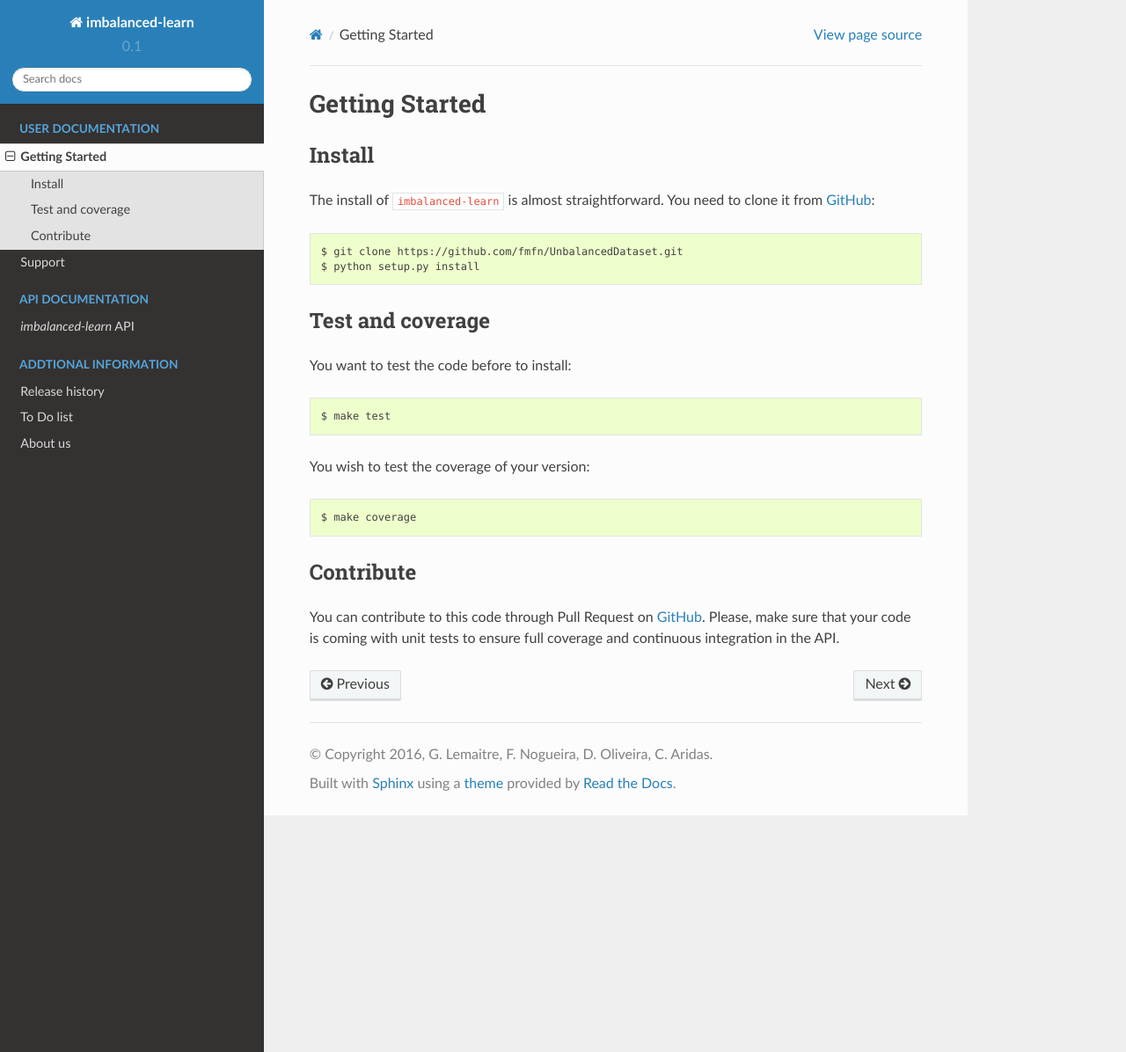
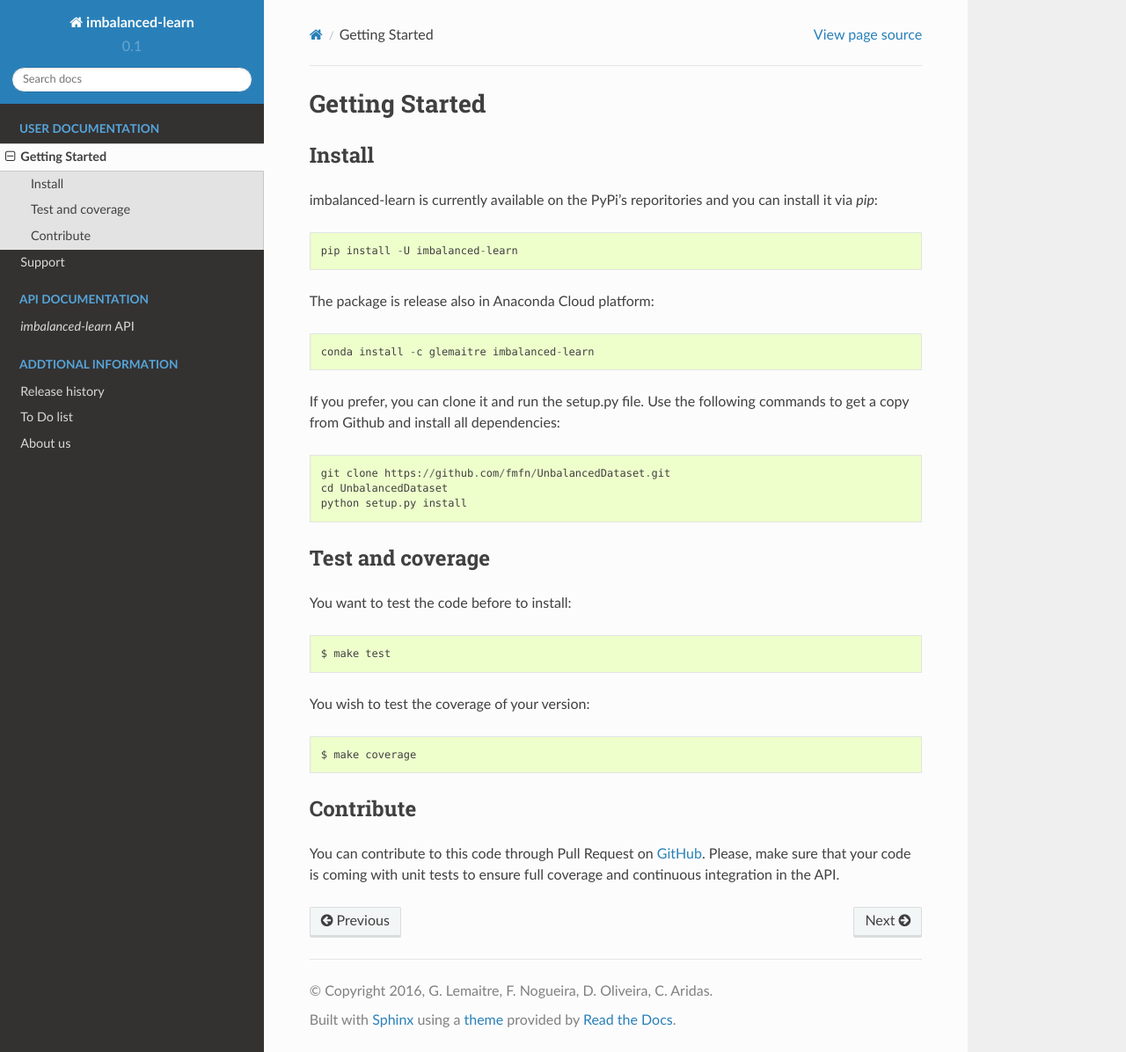
Before and after one commit to scikit-learn-contrib/imbalanced-learn, a Sphinx documentation site: the page built from doc/install.rst, in a window 1280 px wide and 1196 px high. Shown: the whole window at 88% size. Built offline with Sphinx 7.4.7 and the Read the Docs theme 2.0.0, drawn with Linux system fonts in a browser that asks for light colours; formulas are drawn with MathJax 3; pages that are not in the unit, such as notebooks, are missing from menus.

Commit message:
Update the install for conda and pypi release

```diff
--- a/doc/install.rst
+++ b/doc/install.rst
@@ -5,10 +5,20 @@ Getting Started
 Install
 =======
 
-The install of ``imbalanced-learn`` is almost straightforward. You need to clone it from GitHub_::
+imbalanced-learn is currently available on the PyPi's reporitories and you can install it via `pip`::
 
-  $ git clone https://github.com/fmfn/UnbalancedDataset.git
-  $ python setup.py install
+  pip install -U imbalanced-learn
+
+The package is release also in Anaconda Cloud platform::
+
+  conda install -c glemaitre imbalanced-learn
+
+If you prefer, you can clone it and run the setup.py file. Use the following commands to get a
+copy from Github and install all dependencies::
+
+  git clone https://github.com/fmfn/UnbalancedDataset.git
+  cd UnbalancedDataset
+  python setup.py install
 
 Test and coverage
 =================
```
Also changed, not shown: README.rst (+9 -6 lines).
